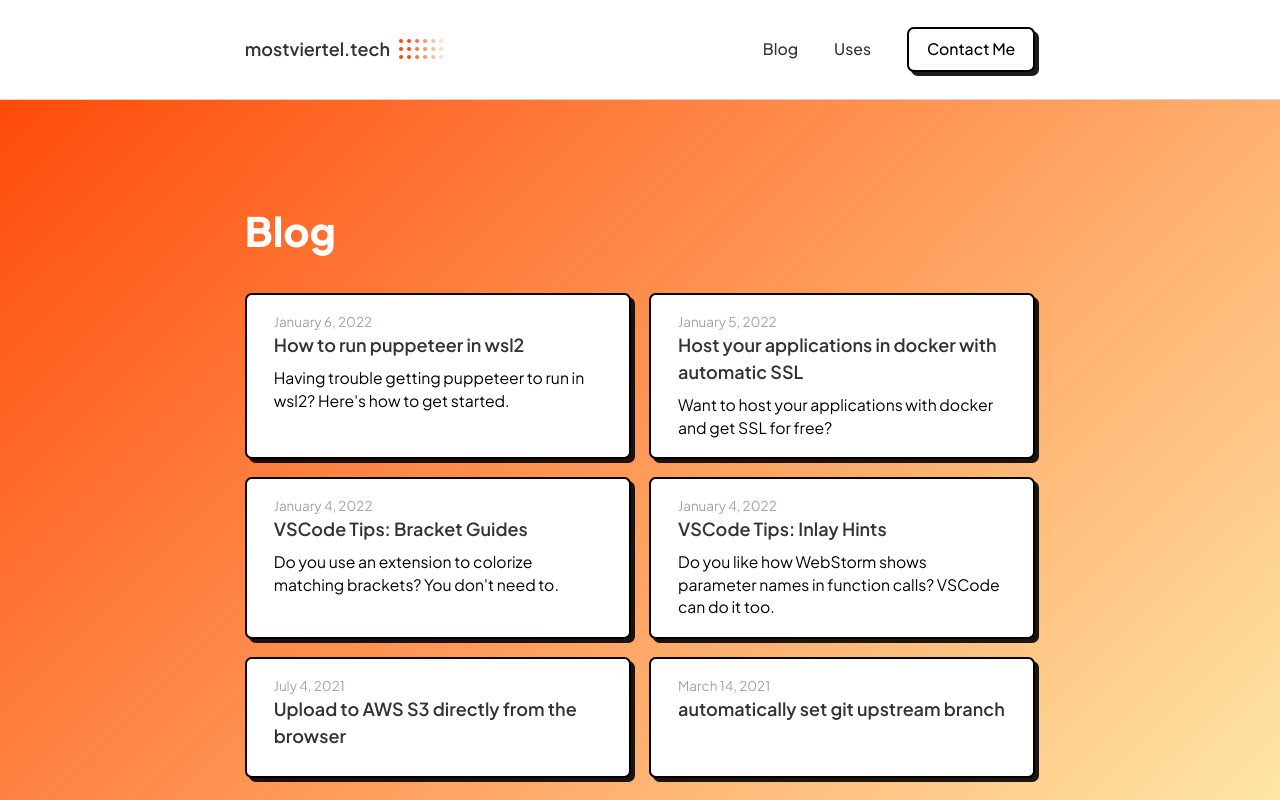
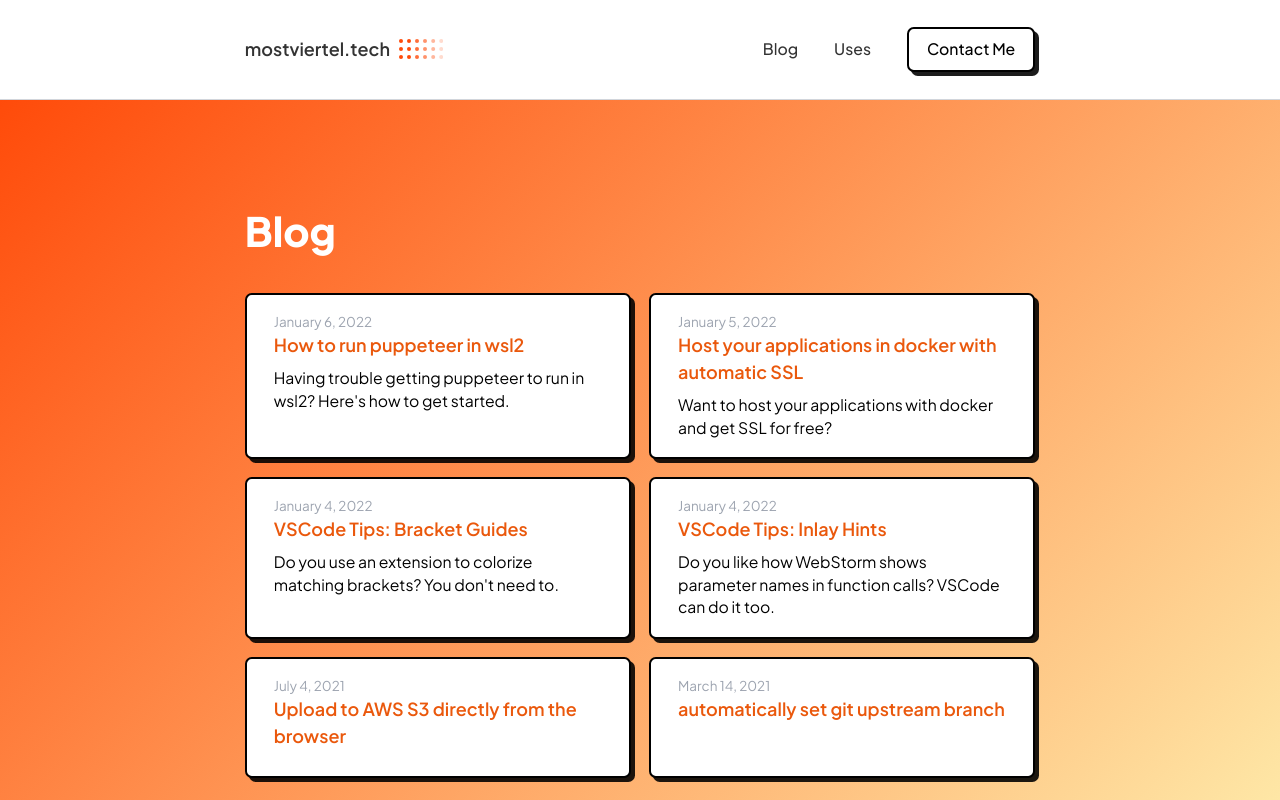
Before and after one commit to kitsunekyo/mostviertel.tech, a Next.js app: page /blog in a window 1280 px wide. Shown: the top 800 px of the page. Built offline with nearby package versions, Linux system fonts and the light colour scheme.

Commit message:
fix: link not visible in content

```diff
--- a/src/components/Layout.js
+++ b/src/components/Layout.js
@@ -25,7 +25,7 @@ export const Layout = ({
 
       <Header onMenuClicked={() => setIsDrawerOpen(true)} />
 
-      <main className="flex-grow">{children}</main>
+      <main className="flex-grow content">{children}</main>
 
       <Drawer isOpen={isDrawerOpen} onClose={() => setIsDrawerOpen(false)} />
     </>
--- a/src/styles/global.css
+++ b/src/styles/global.css
@@ -55,8 +55,19 @@ a:hover {
   @apply text-orange-600;
 }
 
+.content {
+  overflow: hidden;
+}
+
+.content a {
+  @apply text-orange-600;
+  &:hover {
+    @apply underline;
+  }
+}
+
 code:not([class*="language-"]) {
-  @apply font-mono text-xs rounded-sm inline-block bg-gray-100 text-red-600 border border-gray-300;
+  @apply font-mono text-xs whitespace-nowrap rounded-sm inline-block bg-gray-100 text-red-600 border border-gray-300 overflow-x-scroll;
   padding: 0.1em 0.5em;
   margin: 0 0.2em;
   box-shadow: 0 1px 0px rgba(0, 0, 0, 0.2), 0 0 0 2px #fff inset;
```
